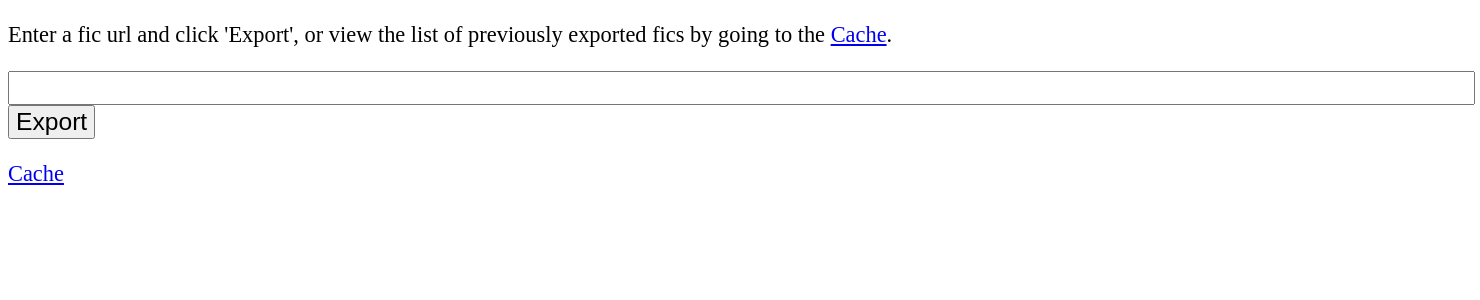
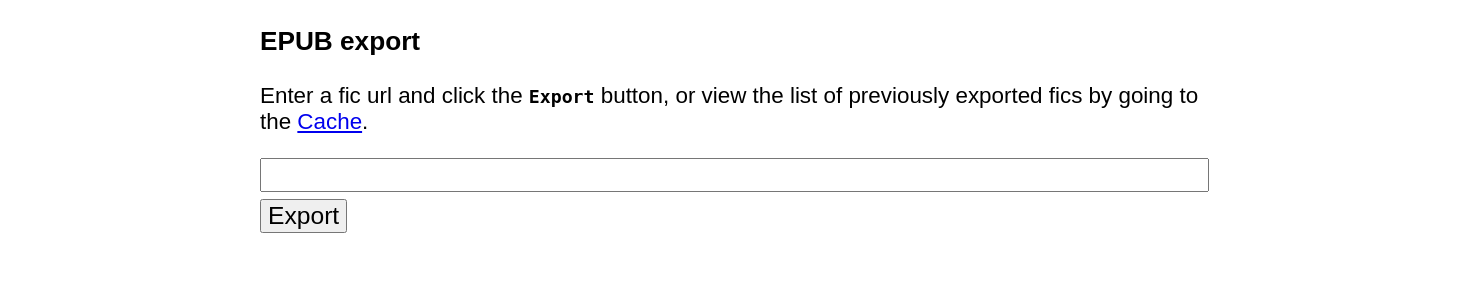
Before and after one commit to FicHub/fichub.net, a Flask app: page / in a window 1480 px wide. Shown: the top 300 px of the page. Run offline with Flask 2, Linux system fonts and the light colour scheme.

Commit message:
General cleanup; mild improvements

```diff
--- a/epubCreator.py
+++ b/epubCreator.py
@@ -89,10 +89,7 @@ def createEpub(link):
 	""" % (intro_page['title'], intro_page['author'], intro_page['desc'])
 	book.add_item(intro)
 	# define Table Of Contents
-	book.toc = (epub.Link('introduction.xhtml', 'Introduction', 'intro'),
-				(epub.Section('...'),
-				list(chapters.values()))
-				)
+	book.toc = [epub.Link('introduction.xhtml', 'Introduction', 'intro')] + list(chapters.values())
 
 	# add default NCX and Nav file
 	book.add_item(epub.EpubNcx())
--- a/main.py
+++ b/main.py
@@ -10,7 +10,7 @@ from flask import Flask, Response, jsonify, request, render_template, \
 #from weaver import Web, WebScraper, WebQueue
 
 #db = oil.open()
-app = Flask(__name__)
+app = Flask(__name__, static_url_path='')
 
 import epubCreator as ec
 import authentications as a
@@ -36,7 +36,7 @@ errorMessages = {
 	}
 
 def getErr(err: WebError) -> Dict[str, Any]:
-	return {'err':int(err),'msg':errorMessages[err]}
+	return {'error':int(err),'msg':errorMessages[err]}
 
 @app.route('/')
 def index() -> str:
@@ -59,7 +59,7 @@ def lookup_fic() -> Any:
 		return jsonify(p)
 		return jsonify(getErr(WebError.url_not_found))
 	ficInfo = ec.metaDataString(p)[0]
-	return jsonify({'err':0,'info':ficInfo})
+	return jsonify({'error':0,'info':ficInfo})
 
 @app.route('/epub/<fname>')
 def epub(fname: str) -> Any:
@@ -79,7 +79,7 @@ def epub_fic() -> Any:
 	fic = p['urlId']
 	ficInfo, ficName = ec.metaDataString(p)
 	epub_fname = ec.createEpub('/'.join([a.AX_FIC_ENDPOINT, fic, '']))
-	return jsonify({'err':0,'url':url_for('epub', fname=epub_fname),'info':ficInfo})
+	return jsonify({'error':0,'url':url_for('epub', fname=epub_fname),'info':ficInfo})
 
 if __name__ == '__main__':
 	app.run(debug=True)
--- a/static/_.css
+++ /dev/null
@@ -1,2 +0,0 @@
-html { font-size: 1.4em; }
-button, input { font-size: 1.1em; }
--- a/static/_.js
+++ b/static/js/_.js
@@ -11,17 +11,19 @@ function info() {
 function working() {
 	info().innerHTML = '<p>working...</p>';
 }
+function error(r) {
+	console.log('uh-oh');
+	info().innerHTML = '<p>an error ocurred :(</p>' +
+		'<pre>' + r.responseText + '</pre>';
+}
 function lookup() {
 	console.log('lookup');
 	working();
 	var lookupReq = new XMLHttpRequest();
 	lookupReq.addEventListener("load", function () {
 		var res = JSON.parse(this.responseText);
-		if (!res || res.err != 0) {
-			console.log('uh-oh');
-			info().innerHTML = '<p>an error ocurred :(</p>' +
-				'<p>' + this.responseText + '</p>';
-			return;
+		if (!res || res.error != 0) {
+			return error(this);
 		}
 		info().innerHTML = '<p>' + res.info + '</p>';
 	});
@@ -35,11 +37,8 @@ function epub() {
 	var lookupReq = new XMLHttpRequest();
 	lookupReq.addEventListener("load", function () {
 		var res = JSON.parse(this.responseText);
-		if (!res || res.err != 0) {
-			console.log('uh-oh');
-			info().innerHTML = '<p>an error ocurred :(</p>' +
-				'<p>' + this.responseText + '</p>';
-			return;
+		if (!res || res.error != 0) {
+			return error(this);
 		}
 		info().innerHTML = '<p><a href="' + res.url + '">Download</a></p>' +
 			'<p>' + res.info + '</p>';
--- /dev/null
+++ b/static/robots.txt
@@ -0,0 +1,2 @@
+User-agent: *
+Disallow: /epub/*
--- /dev/null
+++ b/static/style/_.css
@@ -0,0 +1,13 @@
+html { font-size: 1.4em; font-family: sans-serif; }
+button, input { font-size: 1.1em; }
+
+button { margin-top: .3em; margin-bottom: .3em; }
+#q { width: 98%; }
+
+.btn-ref { font-family: monospace; font-weight: bold; }
+
+#content {
+	width: 80%;
+	max-width: 960px;
+	margin: 0 auto;
+}
--- a/templates/index.html
+++ b/templates/index.html
@@ -1,21 +1,13 @@
-<!doctype html>
-<html>
-	<head>
-		<title>fic.pw</title>
-		<link href="/static/_.css" rel="stylesheet" type="text/css">
-		<script type="text/javascript" src="/static/_.js"></script>
-	</head>
-	<body>
-		<p>Enter a fic url and click 'Export', or view the list of previously
-		exported fics by going to the
-		<a href="{{ url_for('cache_listing') }}">Cache</a>.</p>
-		<form onsubmit="epub();" action="javascript:void(0);">
-			<input type="text" size="100" name="q" id="q" />
-			<br />
-			<button onclick="epub()">Export</button>
-		</form>
-		<span id="info"></span>
-
-		<p><a href="{{ url_for('cache_listing') }}">Cache</a></p>
-	</body>
-</html>
+{% extends "layout.html" %}
+{% block content %}
+	<h3>EPUB export</h3>
+	<p>Enter a fic url and click the <span class='btn-ref'>Export</span> button,
+	or view the list of previously exported fics by going to the
+	<a href="{{ url_for('cache_listing') }}">Cache</a>.</p>
+	<form action="javascript:void(0);">
+		<input type="text" size=60 name="q" id="q" />
+		<br />
+		<button onclick="epub()">Export</button>
+	</form>
+	<span id="info"></span>
+{% endblock %}
--- /dev/null
+++ b/templates/layout.html
@@ -0,0 +1,15 @@
+<!doctype html>
+<html>
+	<head>
+		{% block head %}
+		<title>{% block title %}{% endblock %} Fic.PW</title>
+		<link href="/style/_.css" rel="stylesheet" type="text/css">
+		<script type="text/javascript" src="/js/_.js"></script>
+		{% endblock %}
+	</head>
+	<body>
+		<div id="content">
+			{% block content %}{% endblock %}
+		</div>
+	</body>
+</html>
```
Also changed, not shown: templates/cache.html (+10 -16 lines), 3 other files.
